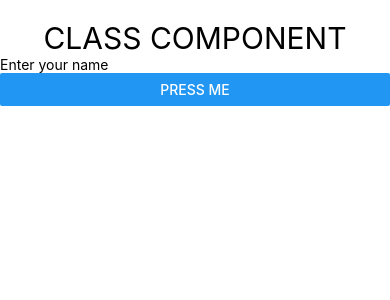
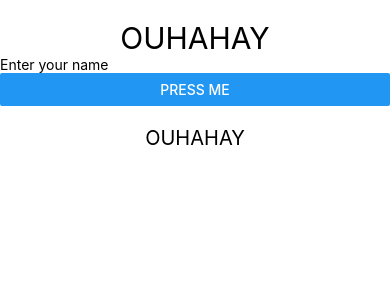
Before and after one commit to m4rkbello/ReactNativeCLI_FullCourse, a React Native app: screen / in a window 390 px wide. Shown: the top 300 px of the page. Built offline with nearby package versions, Linux system fonts and the light colour scheme.

Commit message:
CLASS COMPONENT WITH STATE AND PARENT TO CHILD IMPLEMENTATION!

```diff
--- /dev/null
+++ b/components/ClassChildComponent.js
@@ -0,0 +1,15 @@
+import React, { Component } from "react";
+import { StyleSheet, Text, View, TextInput, Button } from "react-native";
+
+class ClassChildComponent extends Component {
+    render() {
+        console.warn(this.props);
+        return (
+            <View>
+                <Text style={{ fontSize: 20, textAlign: 'center', marginTop: 20 }}>{this.props.name}</Text>
+            </View>
+        )
+    }
+}
+
+export default ClassChildComponent;
--- a/components/ClassComponent.js
+++ b/components/ClassComponent.js
@@ -1,16 +1,31 @@
 import React, { Component } from 'react';
 import { StyleSheet, Text, View, TextInput, Button } from 'react-native';
+import ClassChildComponent from './ClassChildComponent';
+
 
 class ClassComponent extends Component {
+
+    constructor() {
+        super();
+        this.state = {
+            name: 'OUHAHAY',
+            age: 25
+        }
+    }
+
+    updateName(val) {
+        this.setState({ name: val })
+    }
 
     render() {
         return (
             <View>
                 <Text style={{ fontSize: 30, textAlign: 'center', marginTop: 20 }}>
-                    CLASS COMPONENT
+                    {this.state.name}
                 </Text>
-                <TextInput placeholder='Enter your name' />
+                <TextInput placeholder='Enter your name' onChangeText={(text) => this.updateName(text)} />
                 <Button title="Press Me" />
+                <ClassChildComponent name={this.state.name} />
             </View>
         );
     }
```
